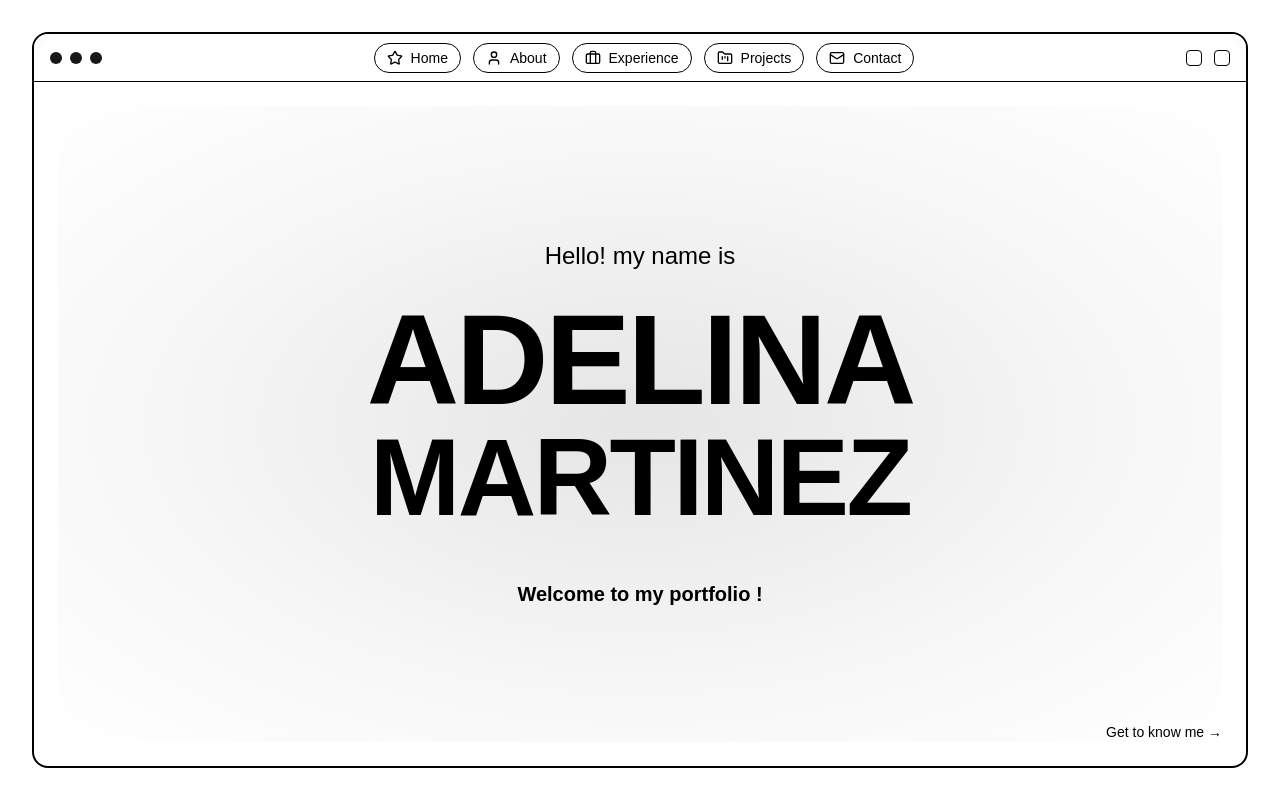
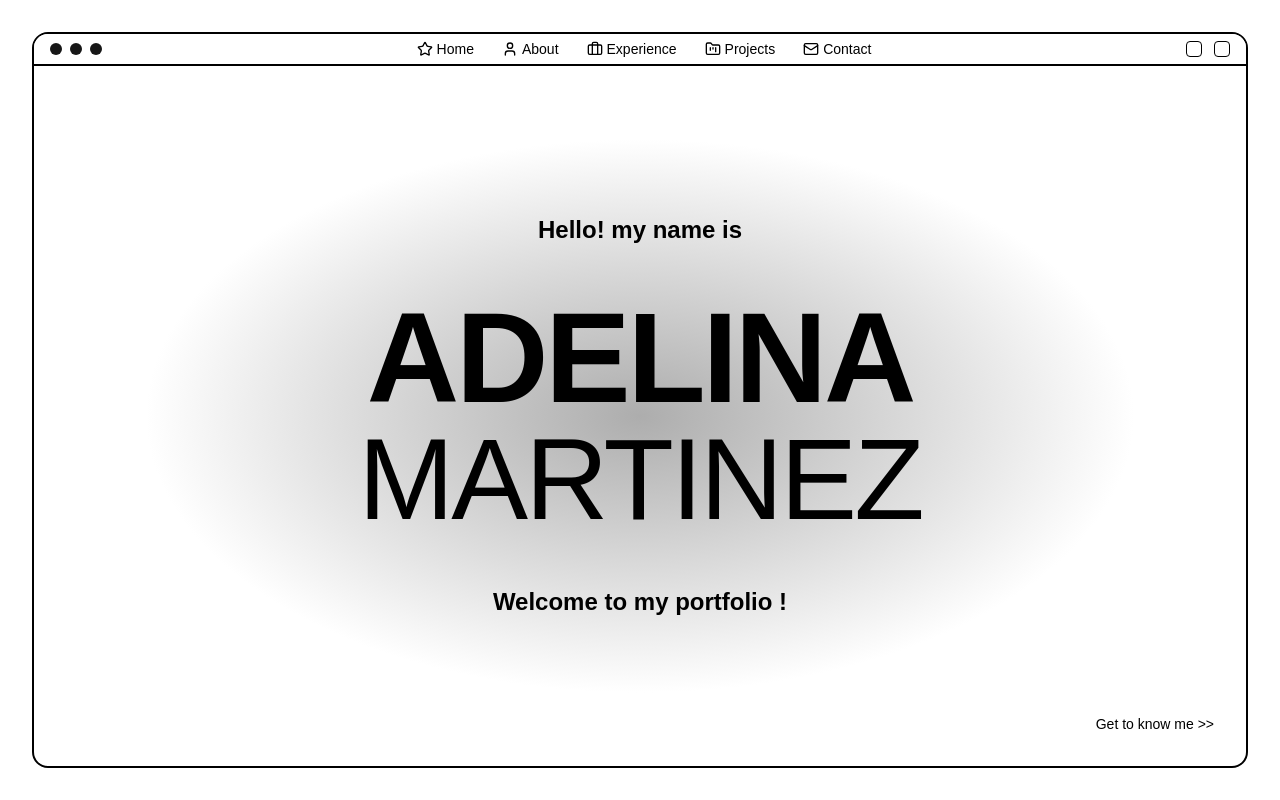
Before and after one commit to Adelina805/adelina-portfolio, a Next.js app: page / in a window 1280 px wide. Built offline with nearby package versions, Linux system fonts and the light colour scheme.

Commit message:
text style refinements

```diff
--- a/src/app/page.tsx
+++ b/src/app/page.tsx
@@ -16,7 +16,7 @@ function NavItem({
   return (
     <a
       href={href}
-      className="inline-flex items-center gap-2 rounded-full border px-3 py-1 text-sm hover:bg-black/5 transition"
+      className="inline-flex items-center gap-1 rounded-2xl px-2 py-1 text-sm font-normal hover:bg-black/10 transition"
     >
       <Icon aria-hidden className="w-4 h-4" />
       <span>{children}</span>
@@ -29,9 +29,11 @@ export default function Home() {
     <div className="min-h-dvh p-8 bg-white">
       {/* Outer frame that fills the viewport with 2rem (p-8) of screen padding */}
       <div className="h-[calc(100dvh-4rem)] w-full border-2 rounded-2xl overflow-hidden">
-        {/* Two-row grid: fixed 3rem top bar + flexible content */}
-        <div className="grid h-full grid-rows-[3rem_1fr]">
-          <header className="h-12 flex items-center justify-between px-4 border-b bg-white/70 backdrop-blur-sm">
+
+        {/* Two-row grid: fixed 2rem top bar + flexible content */}
+        <div className="grid h-full grid-rows-[2rem_1fr]">
+          <header className="h-8 flex items-center justify-between px-4 border-b-2 bg-white">
+
             {/* macOS-like window dots (purely decorative) */}
             <div className="flex items-center gap-2">
               <span className="w-3 h-3 rounded-full bg-neutral-900" />
@@ -56,22 +58,22 @@ export default function Home() {
           </header>
 
           <main className="relative h-full overflow-auto">
-            {/* subtle radial background like the mock */}
+            {/* subtle radial background gradient */}
             <div className="absolute inset-0 pointer-events-none">
-              <div className="absolute inset-6 rounded-[1rem] bg-[radial-gradient(ellipse_at_center,_#e5e5e5,_#f7f7f7_60%,_transparent_100%)]" />
+              <div className="absolute inset-6 rounded-[1rem] bg-[radial-gradient(ellipse_at_center,_#ADADAD,_#ffffff_60%,_transparent_100%)]" />
             </div>
 
-            <section className="relative z-10 h-full flex flex-col items-center justify-center px-6 text-center">
-              <p className="text-xl sm:text-2xl font-medium">Hello! my name is</p>
-              <h1 className="font-extrabold tracking-tight leading-none mt-6 text-[clamp(3rem,10vw,9rem)]">ADELINA</h1>
-              <h2 className="font-bold tracking-tight leading-none text-[clamp(2.5rem,8.5vw,7rem)]">MARTINEZ</h2>
-              <p className="mt-12 text-lg sm:text-xl font-semibold">Welcome to my portfolio !</p>
+            <section className="relative z-10 h-full flex flex-col items-center justify-center text-center">
+              <p className="text-xl sm:text-2xl font-semibold">Hello! my name is</p>
+              <h1 className="font-bold tracking-tight leading-none mt-12 text-[clamp(3rem,10vw,9rem)]">ADELINA</h1>
+              <h2 className="font-normal tracking-tight leading-none text-[clamp(2.7rem,9vw,8.1rem)]">MARTINEZ</h2>
+              <p className="mt-12 text-xl sm:text-2xl font-semibold">Welcome to my portfolio !</p>
 
               <a
                 href="#about"
-                className="absolute bottom-6 right-6 text-sm underline-offset-4 hover:underline"
+                className="absolute bottom-8 right-8 text-sm underline-offset-4 hover:underline"
               >
-                Get to know me &rarr;
+                Get to know me &gt;&gt;
               </a>
             </section>
           </main>
```
